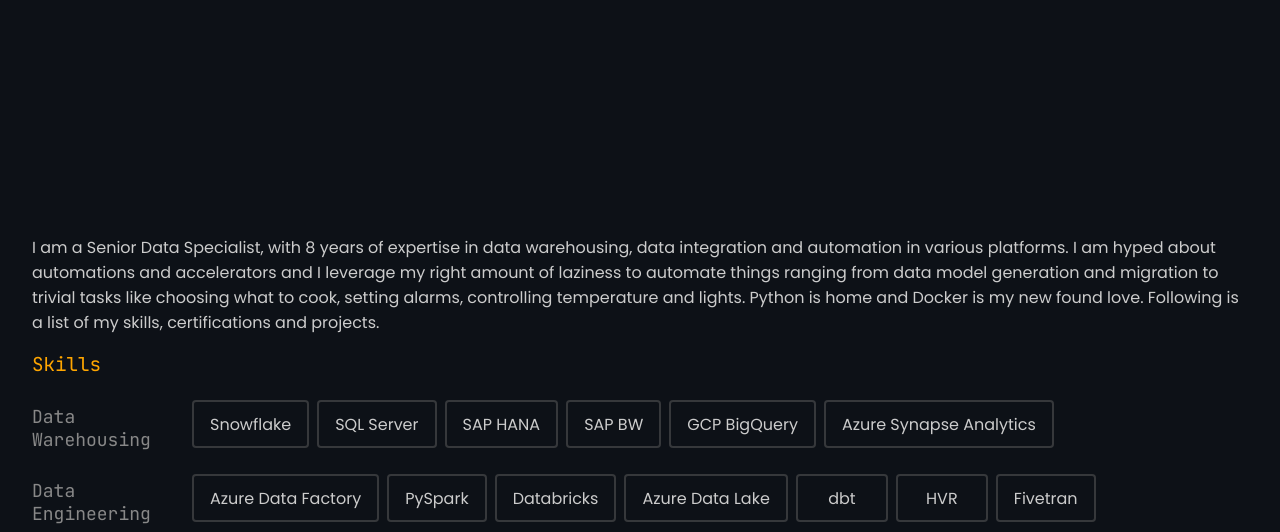
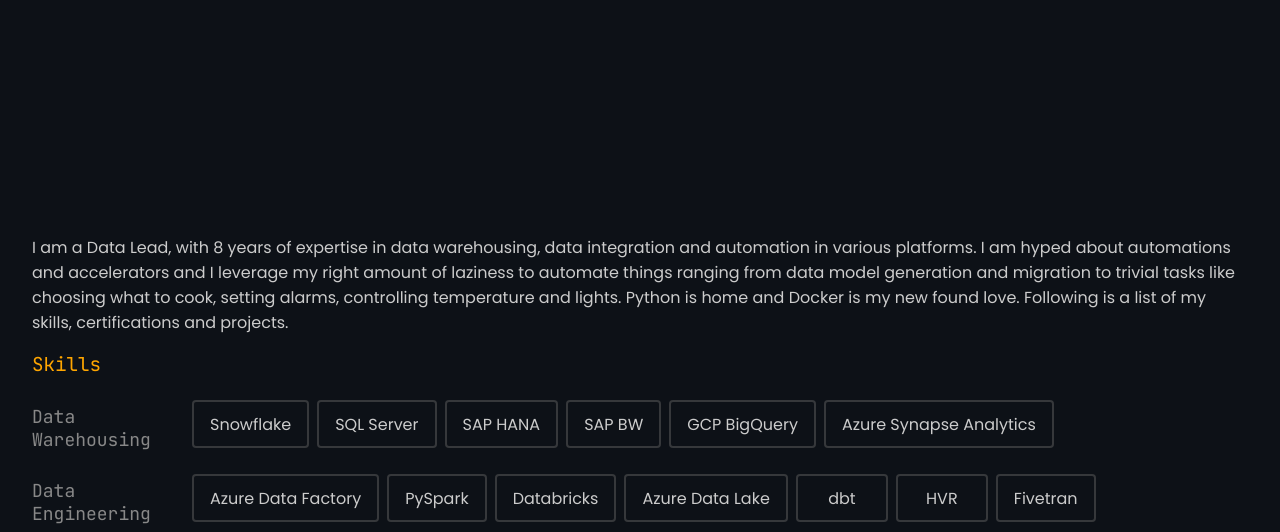
Before and after one commit to sahariprasad/dbt-jumpstart-docker, a Flask app: page / in a window 1280 px wide. Shown: the part 573-1105 px from the top of the page. Run offline with Flask 3, Linux system fonts and the light colour scheme.

Commit message:
Changed designation

```diff
--- a/templates/start.html
+++ b/templates/start.html
@@ -22,7 +22,7 @@
                 </p> -->
                 <div class="full-page-intro-block">
                     <div class="intro-text">
-                        I am a Senior Data Specialist, with 8 years of expertise in data warehousing, data integration and automation in various platforms. I am hyped about automations and accelerators and I leverage my right amount of laziness to automate things ranging from data model generation and migration to trivial tasks like choosing what to cook, setting alarms, controlling temperature and lights. Python is home and Docker is my new found love. Following is a list of my skills, certifications and projects. <br>
+                        I am a Data Lead, with 8 years of expertise in data warehousing, data integration and automation in various platforms. I am hyped about automations and accelerators and I leverage my right amount of laziness to automate things ranging from data model generation and migration to trivial tasks like choosing what to cook, setting alarms, controlling temperature and lights. Python is home and Docker is my new found love. Following is a list of my skills, certifications and projects. <br>
                     </div>
                     <div class="skills-main-container">
                         <p class="certification-container-headings container-headers">Skills</a>
```
